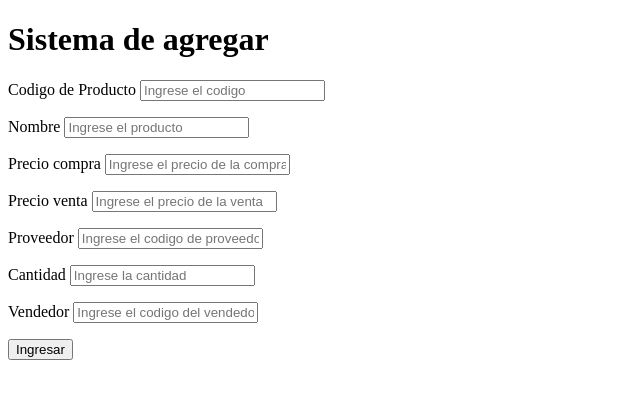
After one commit to EmilioGobre/PHP, a PHP site: page /Agregar_pro.html in a window 1280 px wide. The commit adds this page. Shown: the top 399 px of the page, without its empty margins (0-640 px from the left). Run offline with PHP 8.4, Linux system fonts and the light colour scheme.

Commit message:
new file:   Base De Datos II/Proyecto Integrador/Agregar.php new file:   Base De Datos II/Proyecto Integrador/Agregar_pro.html modified:   Base De Datos II/Proyecto Integrador/Eliminar_pro.php new file:   Base De Datos II/Proyecto Integrador/Modify_pro.html new file:   Base De Datos II/Proyecto Integrador/modify_pro.php new file:   Base De Datos II/Proyecto Integrador/modify_pro_page.html new file:   Base De Datos II/Proyecto Integrador/modify_pro_page.php modified:   Base De Datos II/Proyecto Integrador/productos.php renamed:    Base De Datos II/Proyecto Integrador/proveedores.php -> Base De Datos II/Proyecto Integrador/proveedores.html renamed:    Base De Datos II/Proyecto Integrador/registro.php -> Base De Datos II/Proyecto Integrador/registro.html

```diff
--- /dev/null
+++ b/Base De Datos II/Proyecto Integrador/Agregar_pro.html
@@ -0,0 +1,60 @@
+<!DOCTYPE html>
+<html lang="es">
+  <head>
+    <meta charset="UTF-8" />
+    <meta http-equiv="X-UA-Compatible" content="IE=edge" />
+    <meta name="viewport" content="width=device-width, initial-scale=1.0" />
+    <title>Home</title>
+  </head>
+
+  <body>
+    <form action="Agregar_pro.php" method="post">
+      <h1>Sistema de agregar</h1>
+      <p>
+        Codigo de Producto
+        <input type="text" placeholder="Ingrese el codigo" name="codigo_pro" />
+      </p>
+      <p>
+        Nombre
+        <input type="text" placeholder="Ingrese el producto" name="nombre" />
+      </p>
+      <p>
+        Precio compra
+        <input
+          type="text"
+          placeholder="Ingrese el precio de la compra"
+          name="precio_com"
+        />
+      </p>
+      <p>
+        Precio venta
+        <input
+          type="text"
+          placeholder="Ingrese el precio de la venta"
+          name="precio_vent"
+        />
+      </p>
+      <p>
+        Proveedor
+        <input
+          type="text"
+          placeholder="Ingrese el codigo de proveedor"
+          name="cod_prov"
+        />
+      </p>
+      <p>
+        Cantidad
+        <input type="text" placeholder="Ingrese la cantidad" name="cant" />
+      </p>
+      <p>
+        Vendedor
+        <input
+          type="text"
+          placeholder="Ingrese el codigo del vendedor"
+          name="vend"
+        />
+      </p>
+      <input type="submit" value="Ingresar" />
+    </form>
+  </body>
+</html>
--- a/Base De Datos II/Proyecto Integrador/Eliminar_pro.php
+++ b/Base De Datos II/Proyecto Integrador/Eliminar_pro.php
@@ -3,12 +3,9 @@ $codigo = $_POST['codigo'];
 
 include("db.php");
 
-$delete_pro_pro = "Delete from proveedores where code_producto = '$codigo'";
-$resultado = mysqli_query($conexion, $delete_pro_pro);
+
 $delete_pro = "Delete from producto where codigo_producto = '$codigo'";
 $resultado = mysqli_query($conexion, $delete_pro);
-
-
 
 if ($resultado) {
     header("location:productos.php");
--- /dev/null
+++ b/Base De Datos II/Proyecto Integrador/modify_pro.php
@@ -0,0 +1,4 @@
+<?php
+$codigo = $_POST['codigo'];
+
+header("location:modify_pro_page.html");
--- a/Base De Datos II/Proyecto Integrador/productos.php
+++ b/Base De Datos II/Proyecto Integrador/productos.php
@@ -14,9 +14,9 @@
     </div>
     <div class="container-lista">
         <ul class="lista">
-            <li class="elemento1"><a href="Agregar_pro.php">Agregar Producto</a></li>
+            <li class="elemento1"><a href="Agregar_pro.html">Agregar Producto</a></li>
             <li class="elemento2"><a href="Eliminar_pro.html">Eliminar Producto</a></li>
-            <li class="elemento3"><a href="modificar.php">Modificar Producto</a></li>
+            <li class="elemento3"><a href="modify_pro_page.html">Modificar Producto</a></li>
         </ul>
         <div>
             <table>
```
Also changed, not shown: Base De Datos II/Proyecto Integrador/Modify_pro.html (added, +16 -0 lines), Base De Datos II/Proyecto Integrador/modify_pro_page.html (added, +23 -0 lines), Base De Datos II/Proyecto Integrador/modify_pro_page.php (added, +46 -0 lines), Base De Datos II/Proyecto Integrador/Agregar.php (added), Base De Datos II/Proyecto Integrador/proveedores.html (renamed from Base De Datos II/Proyecto Integrador/proveedores.php), Base De Datos II/Proyecto Integrador/registro.html (renamed from Base De Datos II/Proyecto Integrador/registro.php).
